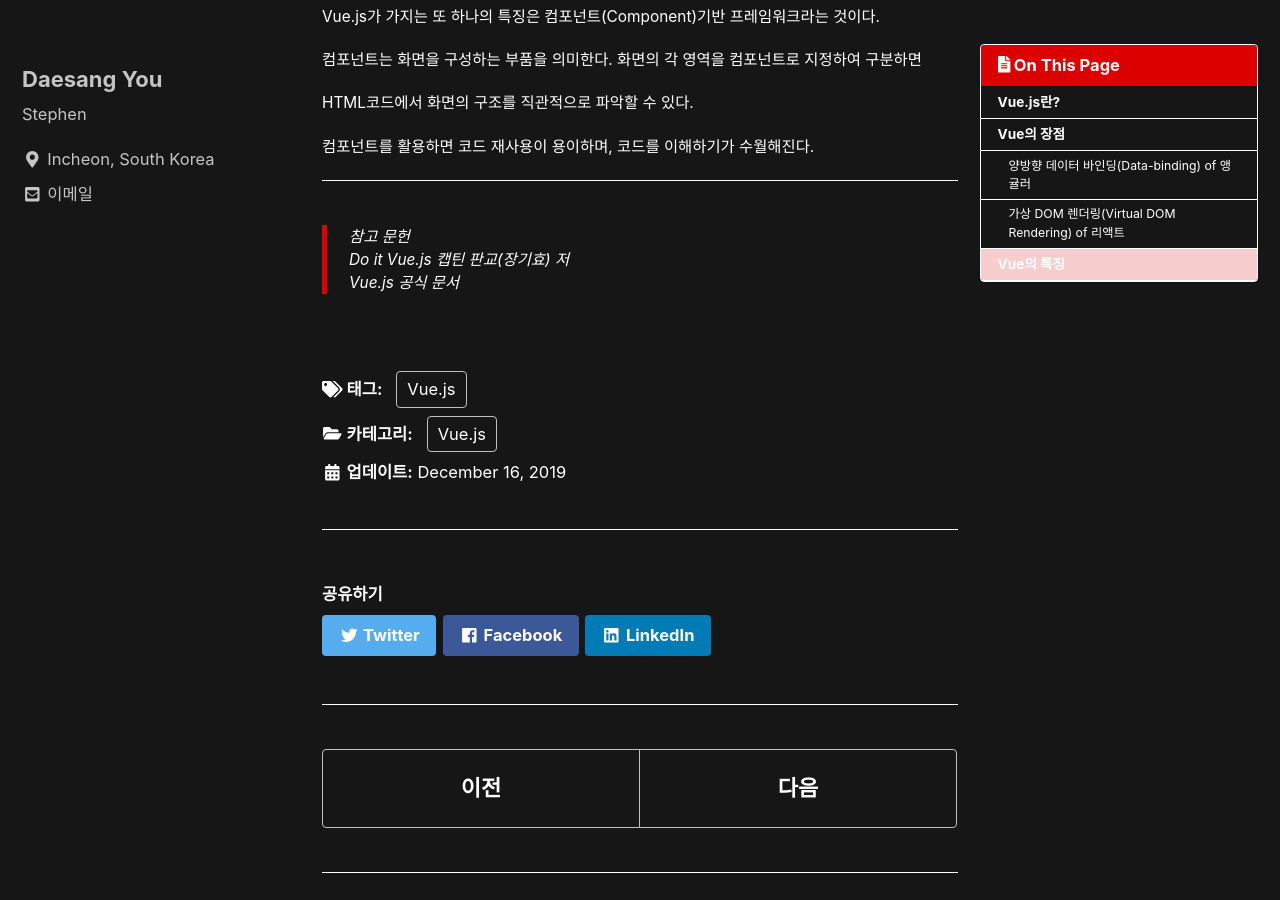
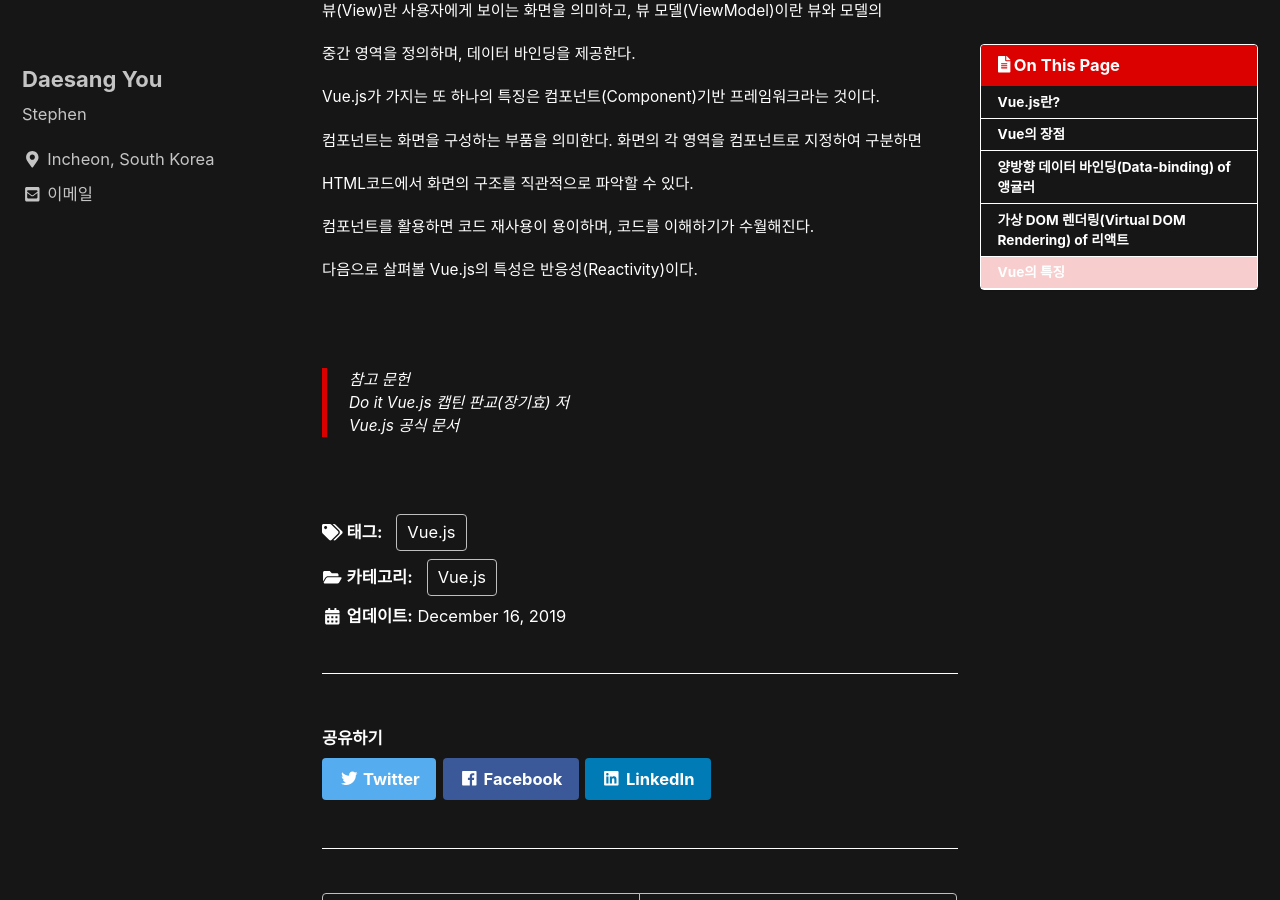
Before and after one commit to eotkd4791/eotkd4791.github.io, a Jekyll site: the page built from _posts/VueJS/2019-12-16-vue-01.md, in a window 1280 px wide and 900 px high, scrolled down 2705 px. Built offline with Jekyll 4.4.1, drawn with Linux system fonts in a browser that asks for light colours; cached includes are drawn as plain includes; comment, search, counter and statistics services are not loaded.

Commit message:
Update 2019-12-16-vue-01.md

```diff
--- a/_posts/VueJS/2019-12-16-vue-01.md
+++ b/_posts/VueJS/2019-12-16-vue-01.md
@@ -35,10 +35,8 @@ Vue.js는 Angular.js의 '데이터 바인딩'이라는 특징과 React.js의 '
 
 [Vue.js 공식 홈페이지](https://vuejs.org/)에서 한글 문서를 제공한다.
 
----
 
-
-### 양방향 데이터 바인딩(Data-binding) of 앵귤러
+## 양방향 데이터 바인딩(Data-binding) of 앵귤러
 
 구조화된 웹 애플리케이션을 만들기 위해서는 뷰(view)와 모델을 분리하되,
 
@@ -59,7 +57,7 @@ Angular는 '데이터 바인딩'이라는 특징을 통해서 기존 방식의
 이러한 특징으로 인해 코드의 길이를 줄이며, 유지보수를 용이하게 한다.
 
 
-### 가상 DOM 렌더링(Virtual DOM Rendering) of 리액트
+## 가상 DOM 렌더링(Virtual DOM Rendering) of 리액트
 
 기존의 웹앱에서는 자바스크립트로 DOM을 조작할 때마다 상태 변경이 발생하지 않은 부분까지도
 
@@ -108,7 +106,10 @@ HTML코드에서 화면의 구조를 직관적으로 파악할 수 있다.
 
 컴포넌트를 활용하면 코드 재사용이 용이하며, 코드를 이해하기가 수월해진다.
 
----
+다음으로 살펴볼 Vue.js의 특성은 반응성(Reactivity)이다.
+
+
+<br>
 
 >참고 문헌<br>
 >Do it Vue.js 캡틴 판교(장기효) 저<br>
```
